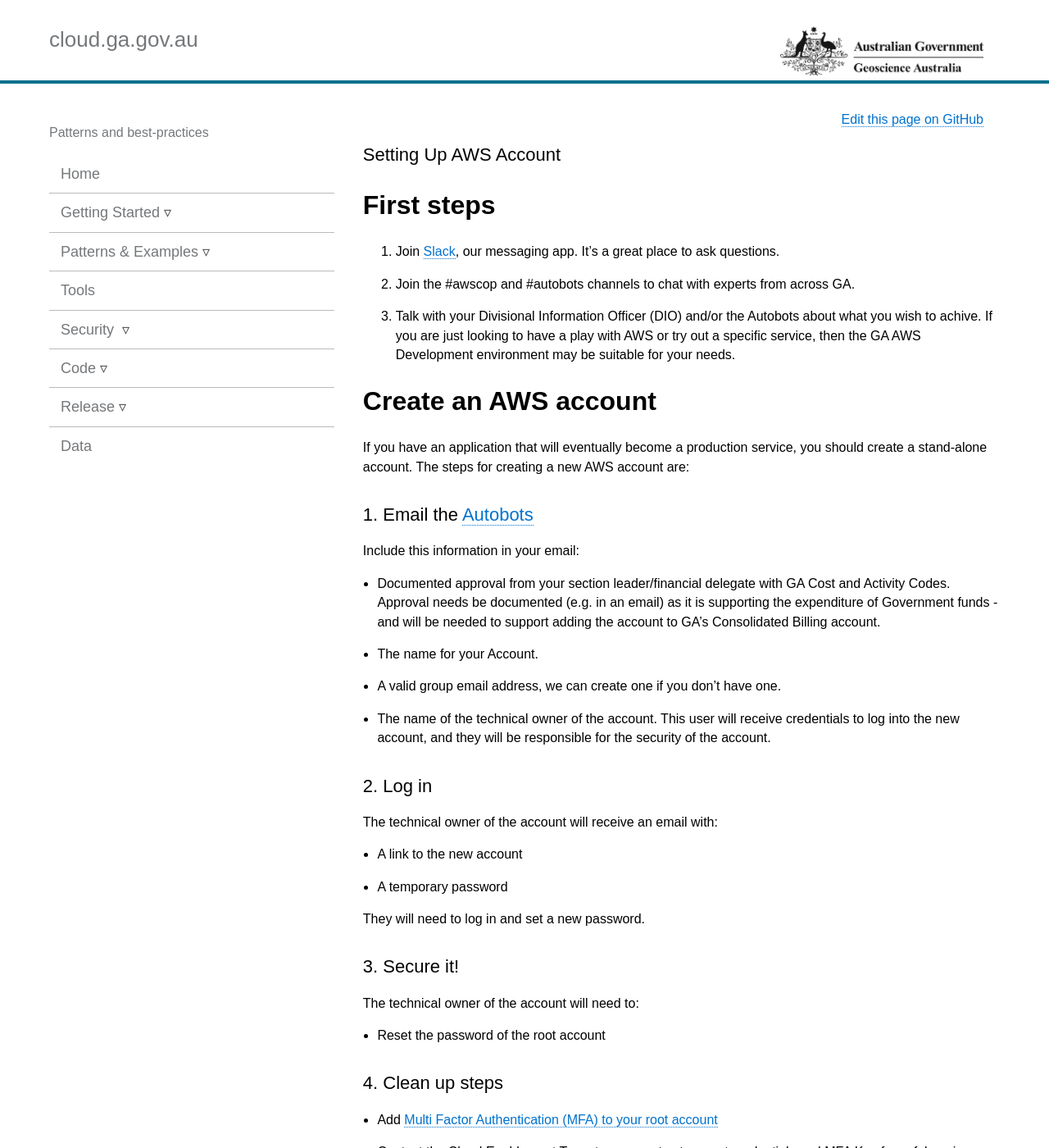
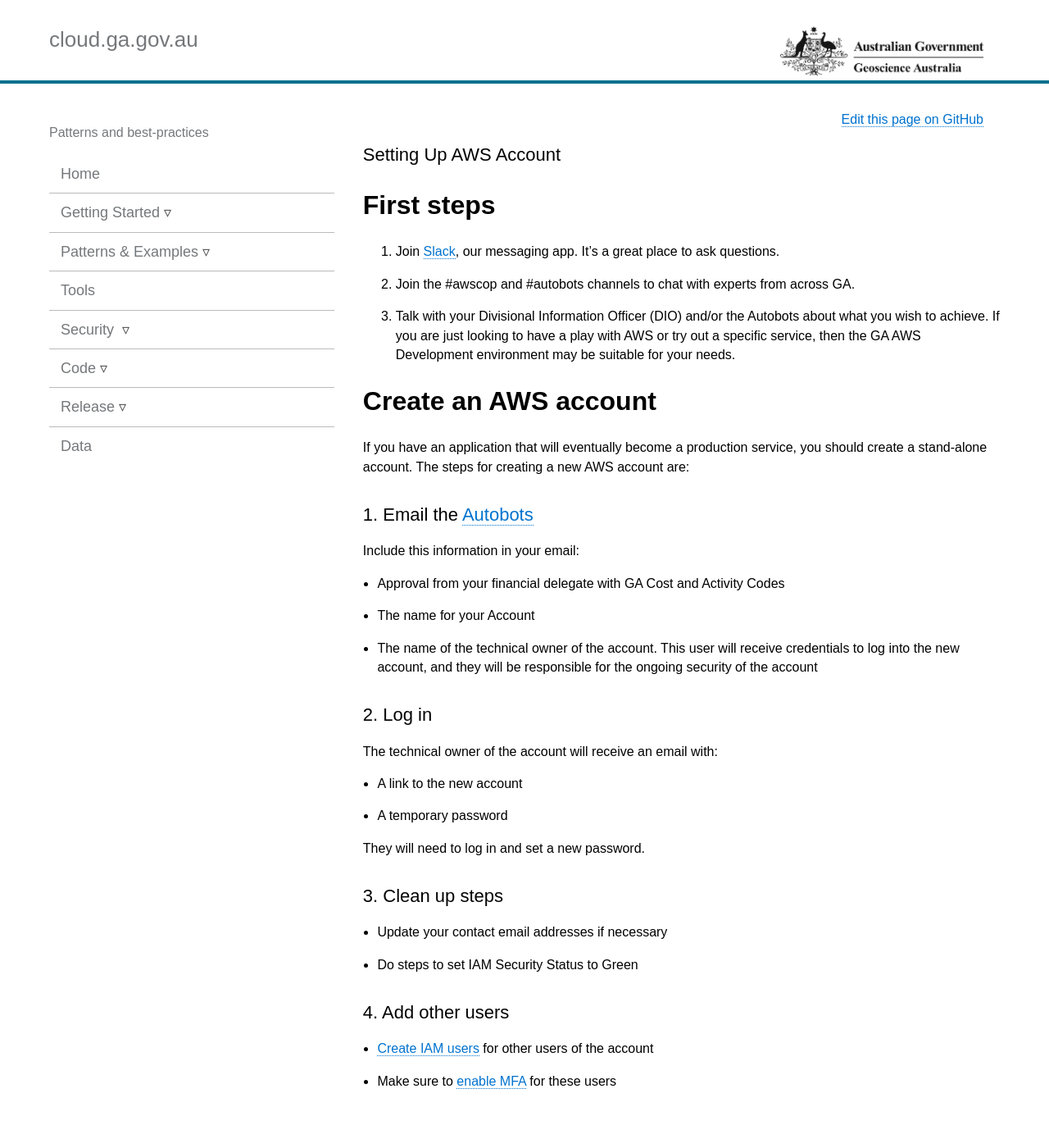
Before and after one commit to GeoscienceAustralia/cloud, a Jekyll site: the page built from docs/_pages/setting_up_aws_sub.md, in a window 1280 px wide and 1400 px high. Shown: the whole window at 82% size. Built offline with Jekyll 4.4.1, drawn with Linux system fonts in a browser that asks for light colours; nearby versions of some CDN libraries; some of the changed text lies outside the part shown.

Commit message:
Clarify account creation process

```diff
--- a/docs/_pages/setting_up_aws_sub.md
+++ b/docs/_pages/setting_up_aws_sub.md
@@ -8,7 +8,7 @@
 
 1. Join [Slack](https://geoscience-australia.slack.com/signup), our messaging app. It's a great place to ask questions.
 2. Join the #awscop and #autobots channels to chat with experts from across GA.
-3. Talk with your Divisional Information Officer (DIO) and/or the Autobots about what you wish to achive. If you are just looking to have a play with AWS or try out a specific service, then the GA AWS Development environment may be suitable for your needs.
+3. Talk with your Divisional Information Officer (DIO) and/or the Autobots about what you wish to achieve. If you are just looking to have a play with AWS or try out a specific service, then the GA AWS Development environment may be suitable for your needs.
 
 # Create an AWS account
 
@@ -18,13 +18,11 @@
 
 Include this information in your email:
 
-  * Documented approval from your section leader/financial delegate with GA Cost and Activity Codes. Approval needs be documented (e.g. in an email) as it is supporting the expenditure of Government funds - and will be needed to support adding the account to GA's Consolidated Billing account.
+  * Approval from your financial delegate with GA Cost and Activity Codes
 
-  * The name for your Account.
+  * The name for your Account
 
-  * A valid group email address, we can create one if you don't have one.
-
-  * The name of the technical owner of the account. This user will receive credentials to log into the new account, and they will be responsible for the security of the account.
+  * The name of the technical owner of the account. This user will receive credentials to log into the new account, and they will be responsible for the ongoing security of the account
 
 ## 2. Log in
 
@@ -34,27 +32,12 @@
 
 They will need to log in and set a new password.
 
-## 3. Secure it!
+## 3. Clean up steps
 
-The technical owner of the account will need to:
- * Reset the password of the root account
-
-## 4. Clean up steps
-
- * Add [Multi Factor Authentication (MFA) to your root account](http://docs.aws.amazon.com/IAM/latest/UserGuide/id_credentials_mfa_enable_virtual.html#enable-virt-mfa-for-root)
- * Contact the Cloud Enablement Team to arrange to store root credentials and MFA Key for safekeeping
  * Update your contact email addresses if necessary
  * Do steps to set IAM Security Status to Green
- * [Customise your sign-in link](http://docs.aws.amazon.com/IAM/latest/UserGuide/console_account-alias.html)
 
-## 5. Configure security baseline
-
- * Run [space-provisioner](https://bitbucket.org/geoscienceaustralia/space-provisioner/) on your new account to configure minimum security settings like password policies, logging, etc.
- * Run [cloudsploit](https://github.com/GeoscienceAustralia/cloudsploit-lambda) on your account to set up automatic security auditing
-
-## 6. Add other users
+## 4. Add other users
 
  * [Create IAM users](https://docs.aws.amazon.com/IAM/latest/UserGuide/id_users_create.html) for other users of the account
  * Make sure to [enable MFA](https://docs.aws.amazon.com/IAM/latest/UserGuide/id_credentials_mfa.html) for these users
- * Add the users to the groups created by [space-provisioner](https://bitbucket.org/geoscienceaustralia/space-provisioner/) above, or create your own policies/groups
- * Discontinue use of the root account
```
